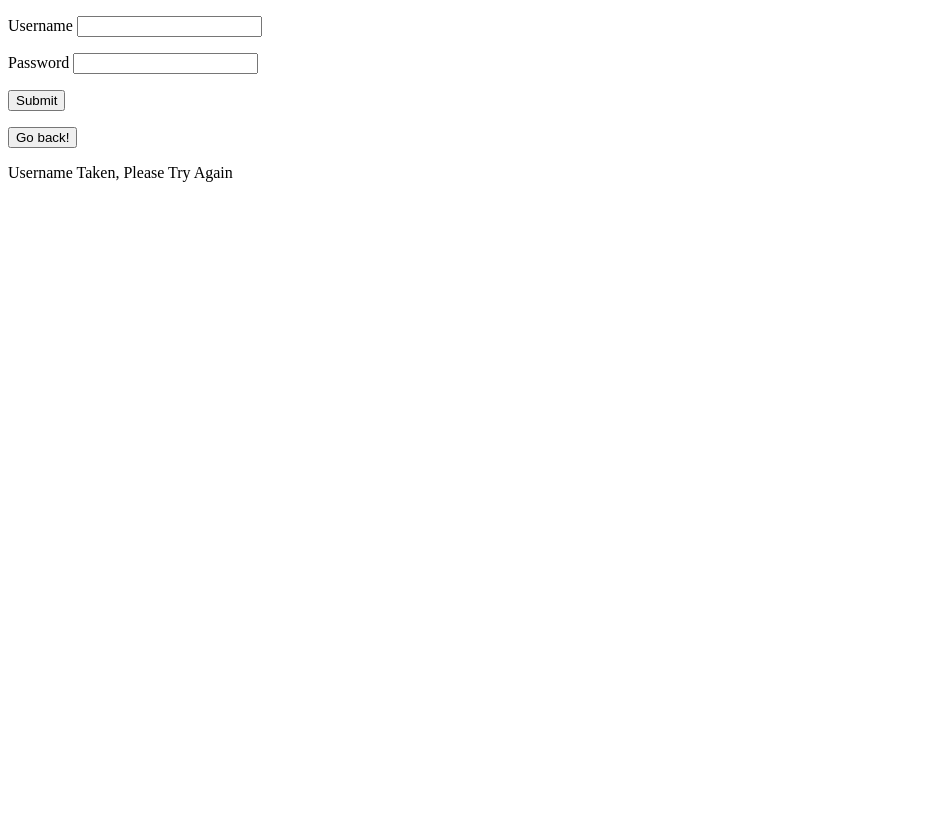
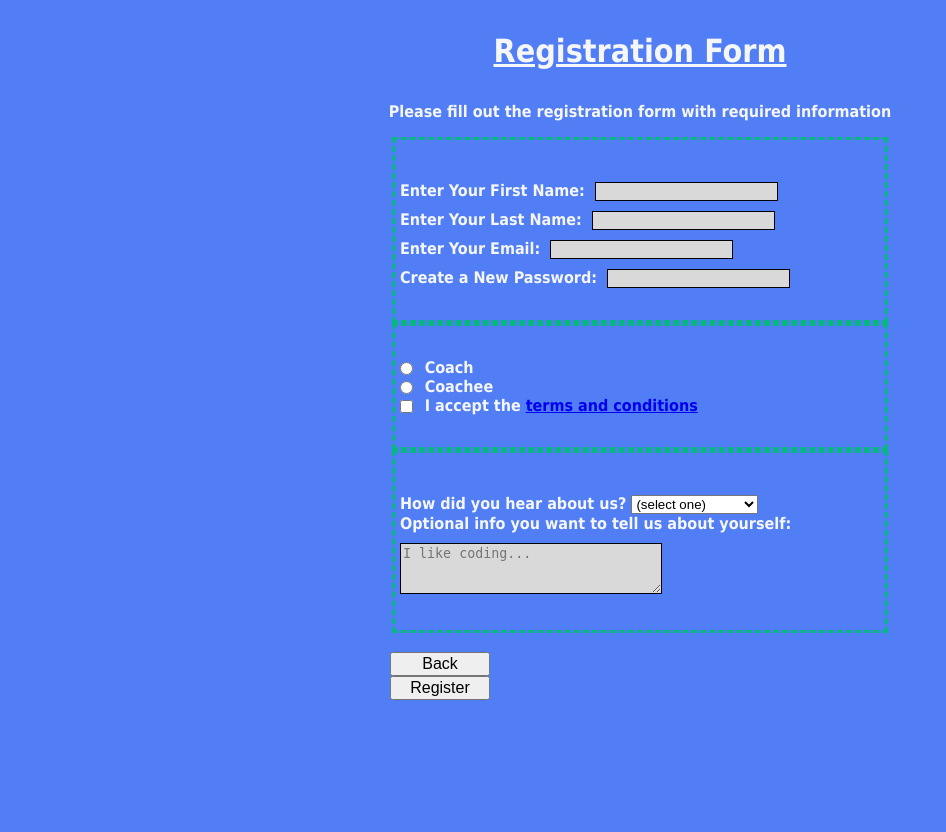
Before and after one commit to thefirsthero/Rating-System, a Python web app: template register_and_login/templates/register.html in a window 1280 px wide. Shown: the whole page, without its empty margins (0-946 px from the left). Before the commit the page ends 182 px from the top, so only its background shows below. Run offline with Jinja, Linux system fonts and the light colour scheme; the template is opened without the code that fills it, so the values that code supplies are empty.

Commit message:
Update register.html

```diff
--- a/register_and_login/templates/register.html
+++ b/register_and_login/templates/register.html
@@ -1,26 +1,159 @@
 <!DOCTYPE html>
+<html lang="en">
+
 <head>
+    <title>Registration Form</title>
+    <meta charset="UTF-8">
+    <style>
+        body {
+            /* background-image: url('../images/background_img.jpg'); */
+            background-size:auto;
+            width: 100%;
+            height: 100vh;
+            margin: 0;
+            background-color: #517EF5;
+            color: #f5f6f7;
+            font-family: 'Tahoma';
+            font-size: 16px;
+            font-weight: bold;
 
+        }
+
+        h1 {
+            margin: 1em auto;
+            text-align: center;
+            text-decoration-line: underline;
+            font-weight: bolder;
+
+        }
+
+        p {
+            margin: 1em auto;
+            text-align: center;
+            font-weight: bolder;
+
+        }
+
+        form {
+            margin: 0 auto;
+            max-width: 500px;
+            min-width: 300px;
+            width: 60vw;
+            padding-bottom: 2em;
+
+        }
+
+        fieldset {
+            border-color: #05b882;
+            border-width:medium ;
+            border-style: dashed;
+            padding-top: 2rem;
+            padding-bottom: 2rem;
+            padding-left: 0;
+            padding-right: 0;
+
+        }
+
+        label {
+            display: block;
+            width: fit-content;
+            margin-left: 5px;
+        }
+
+        input,
+        textarea,
+        select {
+            width: 100%;
+            margin-top: 10px;
+            margin-bottom: 0;
+            margin-right: 0;
+            margin-left: 0;
+            max-width: fit-content;
+        }
+
+        .inline {
+            width: unset;
+            margin-right: 0.5em;
+            margin-left: 0;
+            margin-top: 0;
+            margin-bottom: 0;
+            vertical-align: middle;
+        }
+
+        input {
+            background-color: #D9D9D9;
+            border: 1px solid;
+            min-height: 0.7em;
+            margin-left: 5px;
+            max-width: fit-content;
+
+        }
+
+        textarea {
+            background-color: #D9D9D9;
+            border: 1px solid;
+            min-height: 0.7em;
+            max-width: fit-content;
+            margin-left: auto;
+        }
+
+        button {
+            display: inline-block;
+            width: 20%;
+            font-size: medium;
+
+        }
+    </style>
 </head>
+
 <body>
-    <form method="post" name="registrationForm">
-        <p>
-            <label for="username">Username </label>
-            <input type="text" name="txtUN" required>
-        </p>
-        <p>
-            <label for="pswd">Password </label>
-            <input type="password" name="txtPswd" required>
-        </p>
-        <p>
-            <input type="submit" value="Submit">
-        </p>
-        <p>
-            <input type="button" value="Go back!" onclick="history.back()">
-        </p>
+    <h1> Registration Form</h1>
+    <p> Please fill out the registration form with required information</p>
 
-        {% if not session['register'] %}
-            <p>Username Taken, Please Try Again</p>
-        {% endif %}
+    <form action="{{url_for('register')}}" method="post">
+        <fieldset>
+            <label for="first-name">Enter Your First Name: <input type="text" id="first-name" name="first-name"
+                    required>
+            </label>
+
+            <label for="last-name">Enter Your Last Name: <input type="text" id="last-name" name="last-name" required>
+            </label>
+
+            <label for="email">Enter Your Email: <input type="email" id="email" name="email" required>
+            </label>
+
+            <label for="new-password">Create a New Password: <input type="password" id="new-password"
+                    name="new-password" required minlength="6">
+            </label>
+        </fieldset>
+
+        <fieldset>
+            <label for="coach"><input type="radio" name="user-type" id="coach" class="inline"> Coach</label>
+            <label for="coachee"><input type="radio" name="user-type" id="coachee" class="inline"> Coachee</label>
+            <label for="tcsandcs"><input type="checkbox" name="tcs" required id="tcsandcs" class="inline"> <a> I accept
+                    the <a href="http://localhost:5000/terms-and-conditions">terms and conditions</a></label>
+        </fieldset>
+
+        <fieldset>
+            <label for="reference"> How did you hear about us?
+                <select name="" id="reference">
+                    <option value="">(select one)</option>
+                    <option value="1">TV advertisement</option>
+                    <option value="2">Social Media</option>
+                    <option value="3">Word of mouth</option>
+                    <option value="4">Other</option>
+                </select>
+            </label>
+
+            <label for="moreInfo">Optional info you want to tell us about yourself:
+                <textarea id="moreInfo" rows="3" cols="30" placeholder="I like coding..."></textarea>
+            </label>
+        </fieldset><br>
+        <button type="submit" onclick="history.back()">Back</button>&nbsp;&nbsp;&nbsp;&nbsp;&nbsp;&nbsp;&nbsp;&nbsp; &nbsp;&nbsp; &nbsp;&nbsp; &nbsp; &nbsp; &nbsp;&nbsp; &nbsp;&nbsp; &nbsp;&nbsp; &nbsp;&nbsp; &nbsp;&nbsp;&nbsp; &nbsp;&nbsp; &nbsp; &nbsp;&nbsp; &nbsp;&nbsp;&nbsp; &nbsp; &nbsp; &nbsp; &nbsp; &nbsp; &nbsp; &nbsp; &nbsp; &nbsp;<button type="submit">Register</button>
+
+
+
     </form>
 </body>
+
+</html>
```
